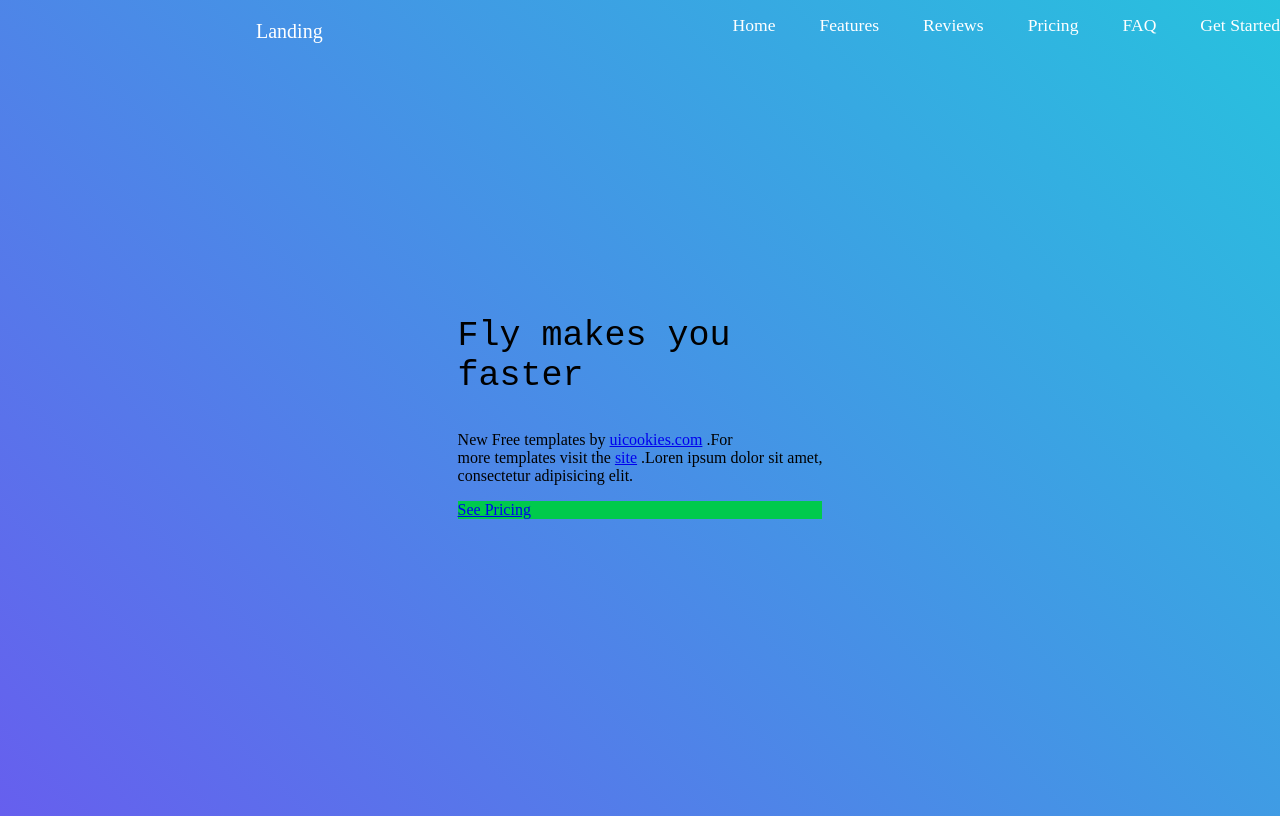
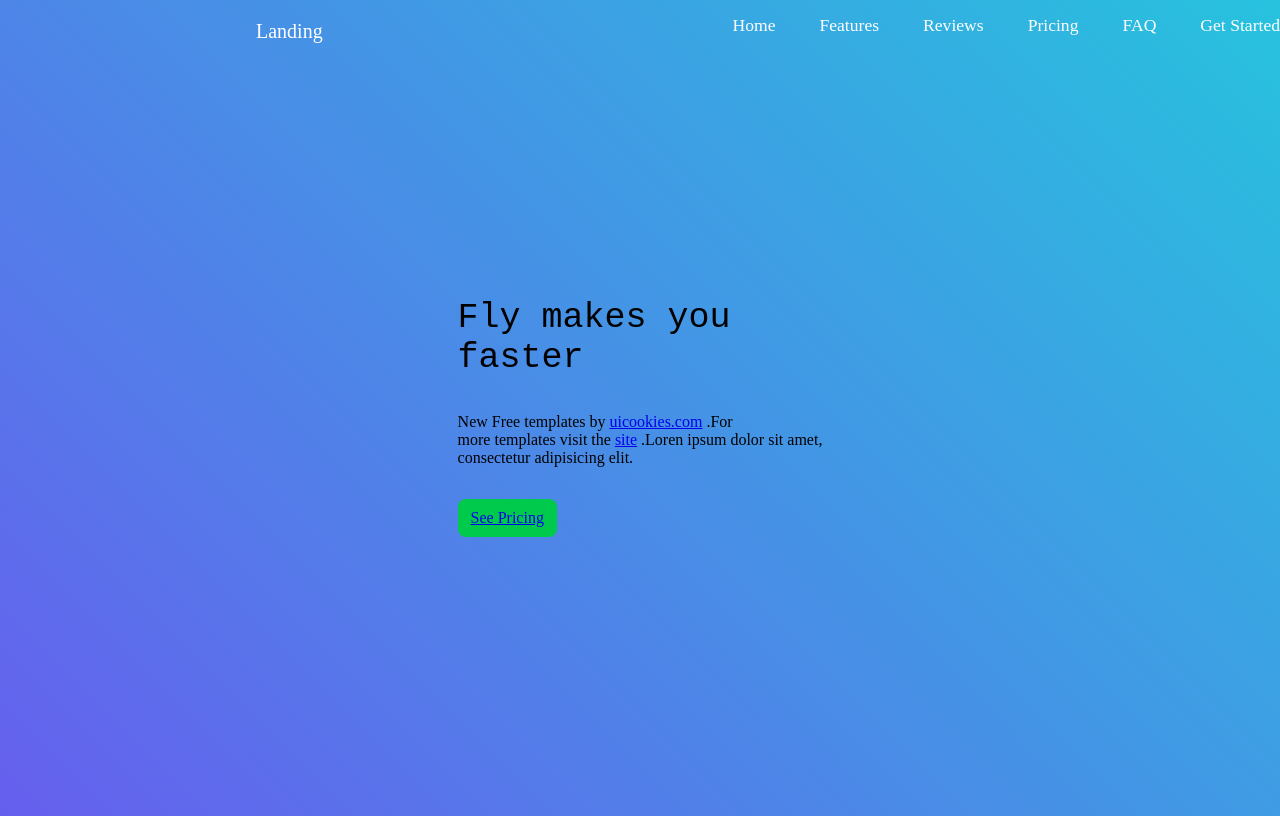
Before and after one commit to GANGAMMACR/gangawebpge1, a website: page index.html in a window 1280 px wide. Drawn offline with Linux system fonts and the light colour scheme.

Commit message:
Update style.css

```diff
--- a/style.css
+++ b/style.css
@@ -79,9 +79,7 @@ color: #162938;
 .mb{
     text-decoration:none;
 }
-/* a{
-    text-decoration:none;
-} */
+
 .wrapper{
     display: flex;
     justify-content: right;
@@ -150,7 +148,7 @@ button:hover {
     background-color: #00CA4C;
     border-color: #00CA4C;
 }
-.btn1 {
+.btn{
     display: inline-block;
     font-weight: 300;
     text-align: center;
```
